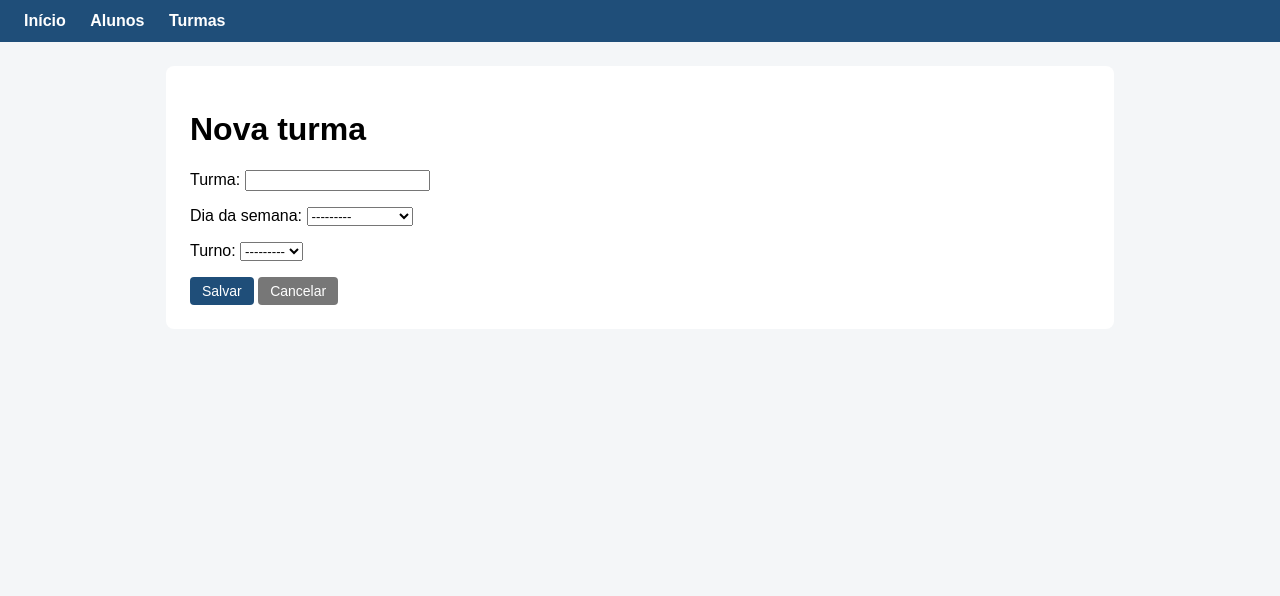
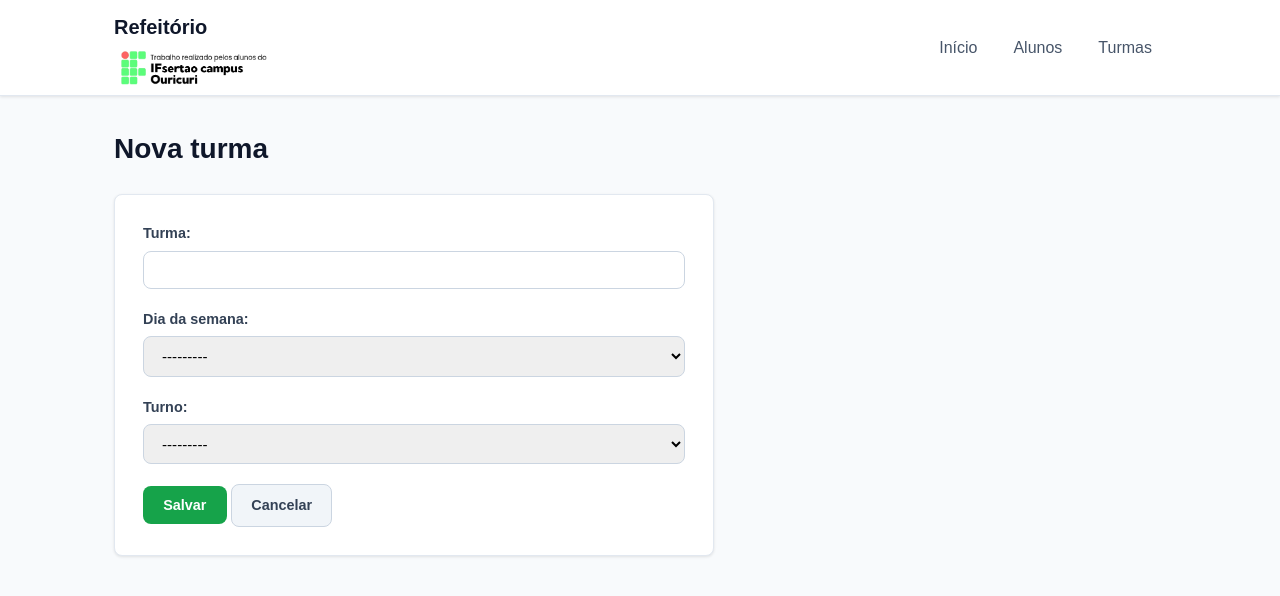
Before and after one commit to claudiocavassano/sistema-refeitorio, a Django app: page /turmas/nova/ in a window 1280 px wide. Shown: the top 596 px of the page. Run offline with Django 5.2, Linux system fonts and the light colour scheme.

Commit message:
Updt Yago

```diff
--- a/config/settings.py
+++ b/config/settings.py
@@ -115,7 +115,7 @@ USE_TZ = True
 # Static files (CSS, JavaScript, Images)
 # https://docs.djangoproject.com/en/6.1/howto/static-files/
 
-STATIC_URL = 'static/'
+STATIC_URL = '/static/'
 
 
 # Email
--- /dev/null
+++ b/refeitorio/static/refeitorio/css/style.css
@@ -0,0 +1,292 @@
+* {
+    margin: 0;
+    padding: 0;
+    box-sizing: border-box;
+}
+
+body {
+    font-family: Arial, sans-serif;
+    background-color: #f8fafc;
+    color: #0f172a;
+    line-height: 1.5;
+}
+
+main {
+    max-width: 1100px;
+    margin: 2rem auto;
+    padding: 0 1.5rem;
+}
+
+h1 {
+    font-size: 1.75rem;
+    font-weight: 700;
+    color: #0f172a;
+    margin-bottom: 1.5rem;
+}
+
+/* Barra de navegação */
+.topbar {
+    background-color: #ffffff;
+    border-bottom: 1px solid #e2e8f0;
+    box-shadow: 0 1px 3px rgba(0, 0, 0, 0.1);
+    position: sticky;
+    top: 0;
+    z-index: 100;
+}
+.nav-inner {
+    max-width: 1100px;
+    margin: 0 auto;
+    padding: 8px 1.5rem;
+    min-height: 64px;
+    display: flex;
+    align-items: center;
+    justify-content: space-between;
+}
+
+.brand {
+    display: flex;
+    flex-direction: column;
+    align-items: flex-start;
+    gap: 4px;
+    text-decoration: none;
+    font-size: 1.25rem;
+    font-weight: 700;
+    color: #0f172a;
+}
+
+.logo-if {
+    width: 170px;
+    height: auto;
+    margin-top: 4px;
+}
+
+.nav-links {
+    display: flex;
+    gap: 0.5rem;
+}
+
+.nav-links a {
+    text-decoration: none;
+    color: #475569;
+    font-weight: 500;
+    padding: 0.5rem 0.875rem;
+    border-radius: 0.5rem;
+    transition: all 0.2s;
+}
+
+.nav-links a:hover {
+    color: #0f172a;
+    background-color: #f1f5f9;
+}
+
+/* us butao */
+.btn {
+    display: inline-flex;
+    align-items: center;
+    justify-content: center;
+    padding: 0.6rem 1.2rem;
+    font-size: 0.9rem;
+    font-weight: 600;
+    color: #ffffff;
+    background-color: #16a34a;
+    border: 1px solid transparent;
+    border-radius: 0.5rem;
+    text-decoration: none;
+    cursor: pointer;
+    transition: background-color 0.2s, transform 0.1s;
+}
+
+.btn:hover {
+    background-color: #15803d;
+}
+
+.btn-gray,
+.btn-secondary {
+    background-color: #f1f5f9;
+    color: #334155;
+    border: 1px solid #cbd5e1;
+}
+
+.btn-gray:hover,
+.btn-secondary:hover {
+    background-color: #e2e8f0;
+    color: #0f172a;
+}
+
+.btn-danger {
+    background-color: #dc2626;
+    color: #ffffff;
+}
+
+.btn-danger:hover {
+    background-color: #b91c1c;
+}
+
+.btn-sm {
+    padding: 0.35rem 0.75rem;
+    font-size: 0.825rem;
+}
+
+/* Tabelas */
+.table-responsive {
+    width: 100%;
+    overflow-x: auto;
+    background-color: #ffffff;
+    border: 1px solid #e2e8f0;
+    border-radius: 0.5rem;
+    box-shadow: 0 1px 3px rgba(0, 0, 0, 0.1);
+    margin-top: 1rem;
+}
+
+table {
+    width: 100%;
+    border-collapse: collapse;
+    text-align: left;
+}
+
+th,
+td {
+    padding: 0.875rem 1.25rem;
+    border-bottom: 1px solid #e2e8f0;
+}
+
+th {
+    background-color: #f8fafc;
+    font-weight: 600;
+    color: #475569;
+    font-size: 0.85rem;
+    text-transform: uppercase;
+    letter-spacing: 0.05em;
+}
+
+tr:last-child td {
+    border-bottom: none;
+}
+
+tr:hover td {
+    background-color: #f8fafc;
+}
+
+.actions-cell {
+    display: flex;
+    gap: 0.5rem;
+}
+
+/* Cartões e páginas de detalhes */
+.card-detail {
+    background-color: #ffffff;
+    border: 1px solid #e2e8f0;
+    border-radius: 0.5rem;
+    padding: 1.75rem;
+    max-width: 650px;
+    box-shadow: 0 1px 3px rgba(0, 0, 0, 0.1);
+}
+
+.card-detail p {
+    margin-bottom: 0.875rem;
+    color: #334155;
+}
+
+.card-detail strong {
+    color: #0f172a;
+}
+
+.badge {
+    display: inline-block;
+    padding: 0.2rem 0.6rem;
+    font-size: 0.8rem;
+    font-weight: 600;
+    border-radius: 9999px;
+}
+
+.badge-active {
+    background-color: #f0fdf4;
+    color: #15803d;
+}
+
+.badge-inactive {
+    background-color: #fef2f2;
+    color: #b91c1c;
+}
+
+/* Formulários e confirmações */
+form {
+    background-color: #ffffff;
+    border: 1px solid #e2e8f0;
+    border-radius: 0.5rem;
+    padding: 1.75rem;
+    max-width: 600px;
+    box-shadow: 0 1px 3px rgba(0, 0, 0, 0.1);
+}
+
+form p {
+    margin-bottom: 1.25rem;
+    display: flex;
+    flex-direction: column;
+    gap: 0.375rem;
+}
+
+label {
+    font-weight: 600;
+    font-size: 0.9rem;
+    color: #334155;
+}
+
+input[type="text"],
+input[type="number"],
+input[type="email"],
+select,
+textarea {
+    width: 100%;
+    padding: 0.6rem 0.875rem;
+    border: 1px solid #cbd5e1;
+    border-radius: 0.5rem;
+    font-size: 0.95rem;
+    outline: none;
+    transition: border-color 0.2s, box-shadow 0.2s;
+}
+
+input:focus,
+select:focus,
+textarea:focus {
+    border-color: #16a34a;
+    box-shadow: 0 0 0 3px rgba(22, 163, 74, 0.15);
+}
+
+input[type="checkbox"] {
+    width: 1.2rem;
+    height: 1.2rem;
+    accent-color: #16a34a;
+}
+
+.alert-danger {
+    background-color: #fef2f2;
+    border: 1px solid #fca5a5;
+    color: #b91c1c;
+    padding: 1rem;
+    border-radius: 0.5rem;
+    margin-bottom: 1.5rem;
+}
+
+/* Ajustes para telas pequenas */
+@media (max-width: 640px) {
+    .nav-inner {
+        flex-direction: column;
+        height: auto;
+        padding: 1rem;
+        gap: 0.75rem;
+    }
+
+    main {
+        margin: 1.25rem auto;
+        padding: 0 1rem;
+    }
+
+    .btn {
+        width: 100%;
+    }
+
+    .actions-cell {
+        flex-direction: column;
+    }
+}
--- a/refeitorio/templates/base.html
+++ b/refeitorio/templates/base.html
@@ -1,28 +1,26 @@
 <!DOCTYPE html>
+{% load static %}
 <html lang="pt-br">
 <head>
     <meta charset="UTF-8">
     <meta name="viewport" content="width=device-width, initial-scale=1">
     <title>{% block title %}Sistema Refeitório{% endblock %}</title>
-    <style>
-        body { font-family: Arial, sans-serif; margin: 0; background: #f4f6f8; }
-        nav { background: #1f4e79; padding: 12px 24px; }
-        nav a { color: #fff; margin-right: 20px; text-decoration: none; font-weight: bold; }
-        main { max-width: 900px; margin: 24px auto; background: #fff; padding: 24px; border-radius: 8px; }
-        table { width: 100%; border-collapse: collapse; margin-top: 16px; }
-        th, td { border: 1px solid #ccc; padding: 8px; text-align: left; }
-        th { background: #e8eef4; }
-        .btn { display: inline-block; padding: 6px 12px; background: #1f4e79; color: #fff;
-               text-decoration: none; border-radius: 4px; border: none; cursor: pointer; font-size: 14px; }
-        .btn-danger { background: #b02a2a; }
-        .btn-gray { background: #777; }
-    </style>
+    <link rel="stylesheet" href="{% static 'refeitorio/css/style.css' %}">
 </head>
 <body>
-    <nav>
-        <a href="{% url 'refeitorio:home' %}">Início</a>
-        <a href="{% url 'refeitorio:aluno_list' %}">Alunos</a>
-        <a href="{% url 'refeitorio:turma_list' %}">Turmas</a>
+    <nav class="topbar">
+        <div class="nav-inner">
+        <a class="brand" href="{% url 'refeitorio:home' %}"><span class="brand-mark"></span>Refeitório
+            <img class="logo-if" src="{% static 'refeitorio/images/IF.png' %}" alt="Logo do IF">
+        </a>
+        <div class="nav">
+            <div class="nav-links">
+                <a href="{% url 'refeitorio:home' %}">Início</a>
+                <a href="{% url 'refeitorio:aluno_list' %}">Alunos</a>
+                <a href="{% url 'refeitorio:turma_list' %}">Turmas</a>
+            </div>
+        </div>
+        </div>
     </nav>
     <main>
         {% block content %}{% endblock %}
```
Also changed, not shown: refeitorio/static/refeitorio/images/IF.png (added).
